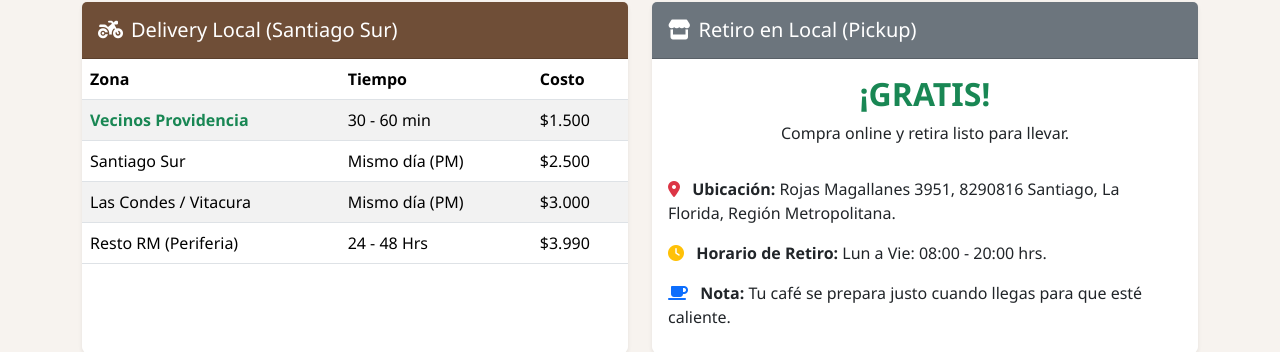
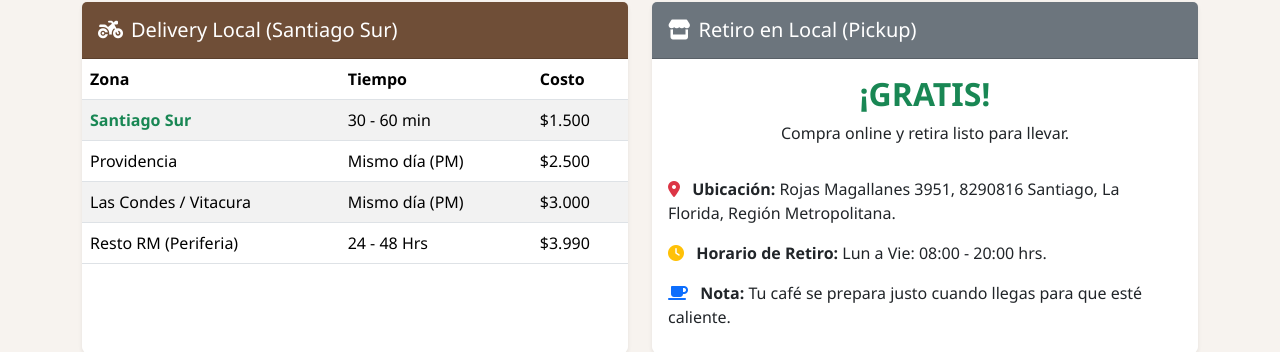
Before and after one commit to Diaulo0o0/Cafe-Delicias, a Django app: page /ayuda/envios/ in a window 1280 px wide. Shown: the part 236-588 px from the top of the page. Run offline with Django 3.2, Linux system fonts and the light colour scheme.

Commit message:
Update envios.html

```diff
--- a/cafe_delicias/delicias_cafe/templates/cafe_cafe/envios.html
+++ b/cafe_delicias/delicias_cafe/templates/cafe_cafe/envios.html
@@ -45,12 +45,12 @@
                             </thead>
                             <tbody>
                                 <tr>
-                                    <td class="fw-bold text-success">Vecinos Providencia</td>
+                                    <td class="fw-bold text-success">Santiago Sur</td>
                                     <td>30 - 60 min</td>
                                     <td>$1.500</td>
                                 </tr>
                                 <tr>
-                                    <td>Santiago Sur</td>
+                                    <td>Providencia</td>
                                     <td>Mismo día (PM)</td>
                                     <td>$2.500</td>
                                 </tr>
```
